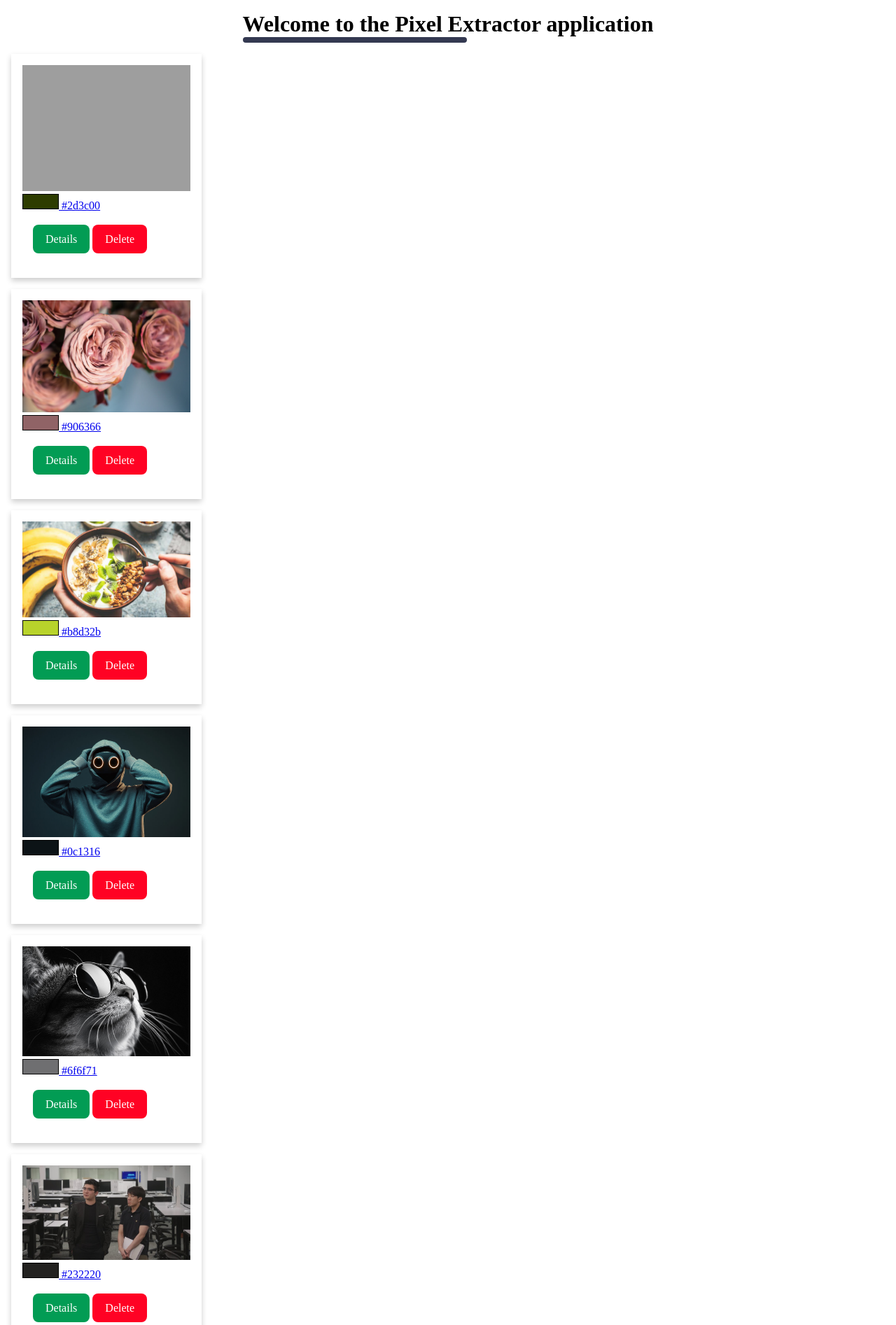
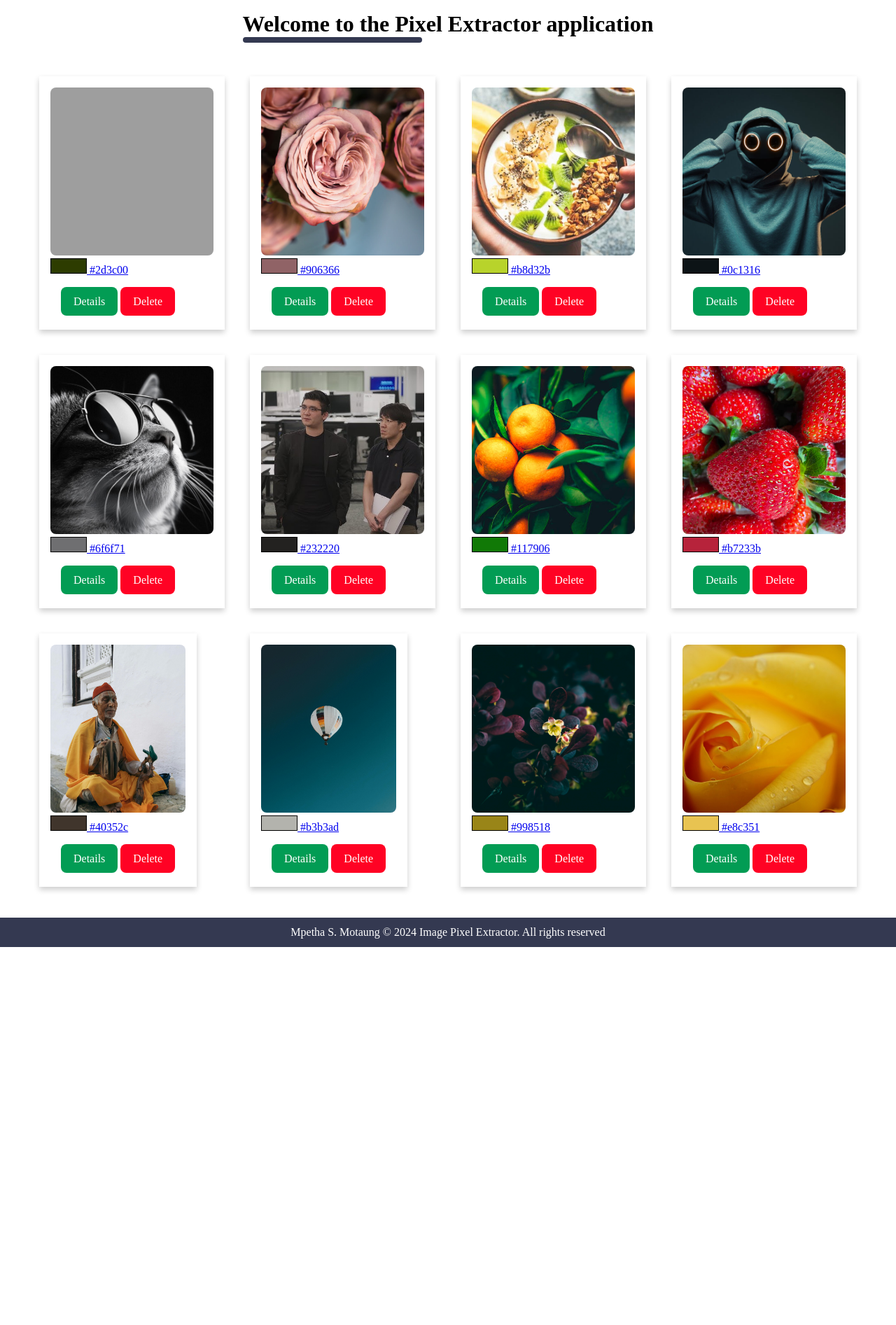
Before and after one commit to mpethamotaung/Image-Processing, a Django app: page / in a window 1280 px wide. Shown: the part 59-1952 px from the top of the page at 70% size. After the commit the page ends 1412 px from the top, so only its background shows below. Run offline with Django 5.2, Linux system fonts and the light colour scheme; data comes from the database, SQL or seed files in the repository; grey boxes are pictures that could not be loaded.

Commit message:
add image grid, use grid template to display images in a grid, add constraints for all images (same size)

```diff
--- a/PixelsProject/pixels/static/pixels/css/styles.css
+++ b/PixelsProject/pixels/static/pixels/css/styles.css
@@ -54,7 +54,7 @@
 
 .hr-line{
     background-color: rgb(52,57,81);
-    width: 40vh;
+    width: 32vh;
     height: 8px;
     border-radius: 8px;
     margin-top: 16px 16px;
@@ -67,6 +67,25 @@
     padding: 16px;
     box-shadow: 0 4px 8px 0 rgba(0,0,0,0.2);
     max-width: fit-content;
+    max-height: fit-content;
+}
+
+.image-grid{
+    display: grid;
+    grid-template-columns: auto auto auto auto;
+    grid-gap: 4px;
+    width: 100%;
+    max-width: 1200px;
+    padding: 16px;
+    margin: 0 auto;
+
+}
+
+.image-grid .image-container a img {
+    width: 100%;
+    height: 240px;
+    object-fit: cover;
+    border-radius: 8px;
 }
 
 /*Success page styling*/
@@ -111,12 +130,11 @@
 
 .mini-nav-container {
     padding: 15px;
-    margin: 15px auto;
+    margin-top: 12px;
 }
 
 .confirm-btn{
     padding: 12px 18px;
-    margin-left: 16px;
     background-color: #00a000;
     text-decoration: none;
     color: white;
--- a/PixelsProject/pixels/templates/pixels/image_list.html
+++ b/PixelsProject/pixels/templates/pixels/image_list.html
@@ -9,11 +9,12 @@
         </div>
     </div>
 
-
+    <!-- Grid container to hold images -->
+    <div class="image-grid">
         {% for image in images %}
         <div class="image-container">
             <a href="{% url 'pixels:image_details' image.pk %}">
-            <img src="{{ image.image.url }}" alt="Uploaded Image" style="width:240px; height: auto;">
+                <img src="{{ image.image.url }}" alt="Uploaded Image">
                 <p>
                     <span style="display: inline-block; width: 50px; height: 20px; background-color: {{ image.hex_color }}; border: 1px solid #000;"></span>
                     {{ image.hex_color }}
@@ -23,9 +24,8 @@
                 <a href="{% url 'pixels:image_details' image.pk %}" class="details-btn">Details</a>
                 <a href="{% url 'pixels:delete_image' image.pk %}" class="delete-btn">Delete</a>
             </div>
-
+        </div>
+        {% endfor %}
     </div>
 
-    {% endfor %}
-
 {% endblock %}
```
Lines whose indentation alone changed are shown as unchanged.
